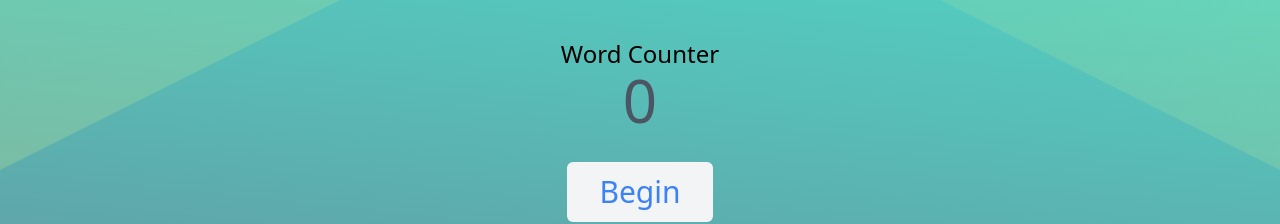
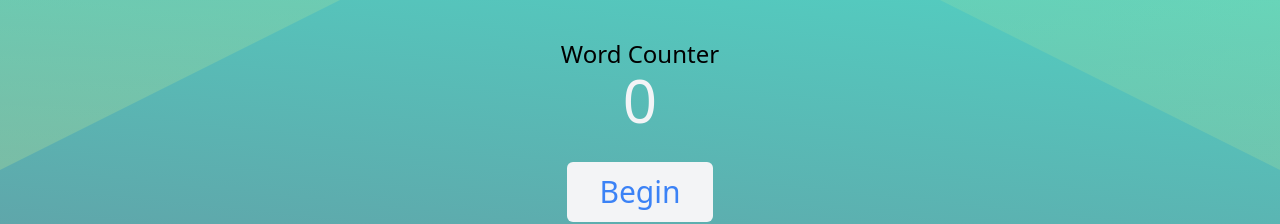
Before and after one commit to carlosdlroca/aa-hop-v2, a Next.js app: page /hop/3-letter-beginning-blends in a window 1280 px wide. Shown: the part 550-774 px from the top of the page. Built offline with nearby package versions, Linux system fonts and the light colour scheme.

Commit message:
change count color to text-gray-100

```diff
--- a/components/hop.js
+++ b/components/hop.js
@@ -26,7 +26,7 @@ export default function HOP({ file, playAudio }) {
             <WordDisplay chosenWord={state.chosenWord} color={file.color} />
             <section className='counter grid place-items-center'>
                 <span className='text-2xl'>Word Counter</span>
-                <h2 className='text-gray-600 inline-block text-6xl'>
+                <h2 className='text-gray-100 inline-block text-6xl'>
                     {state.count}{" "}
                 </h2>
             </section>
```
